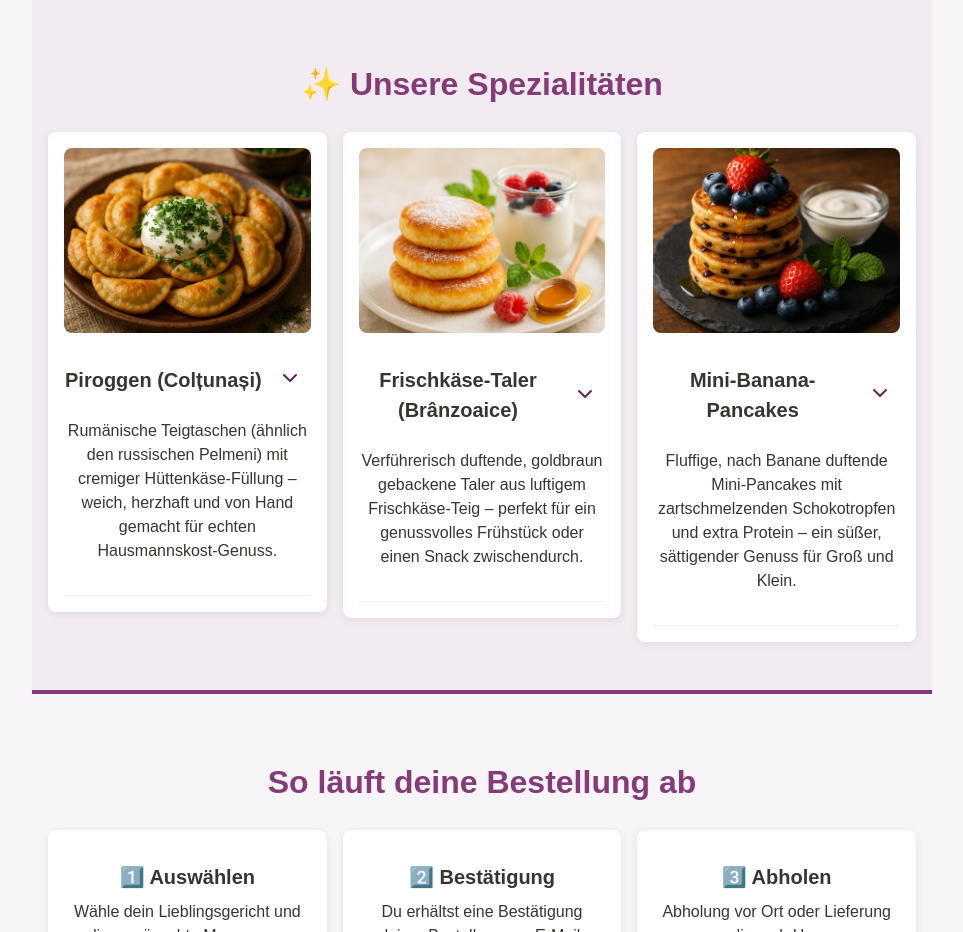
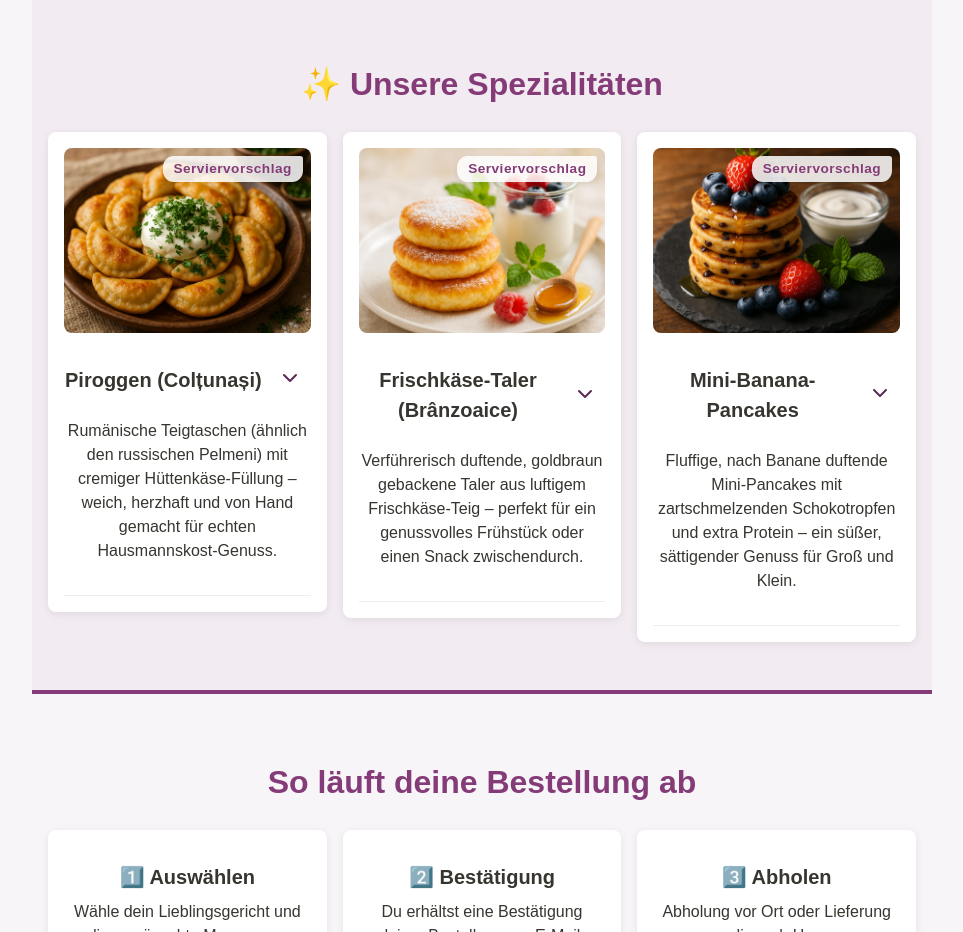
Before and after one commit to tecktim/olgas-kitchen-main, a website built with Vite: page index.html in a window 1280 px wide. Shown: the part 1000-1932 px from the top of the page, without its empty margins (158-1121 px from the left). Built offline with nearby package versions, Linux system fonts and the light colour scheme.

Commit message:
feat: Enhance product display with overlay and image wrapper

```diff
--- a/public/style.css
+++ b/public/style.css
@@ -194,6 +194,7 @@ section + section { border-top:4px solid var(--color-accent); }
   display:flex; flex-direction:column;
   transition: transform var(--duration), box-shadow var(--duration);
   box-shadow: var(--shadow);
+  position: relative;
 }
 .product:hover, .product:focus-within {
   transform: translateY(-4px); box-shadow:var(--shadow-hover);
@@ -257,6 +258,36 @@ section + section { border-top:4px solid var(--color-accent); }
   aspect-ratio: 4 / 3;
   margin-bottom: var(--spacing);
   box-shadow: var(--product-shadow-inset);
+  display: block;
+  position: relative;
+  z-index: 1;
+}
+
+/* Overlay für Serviervorschlag */
+.product-overlay {
+  position: absolute;
+  top: 0.5rem;
+  right: 0.5rem;
+  left: auto;
+  background: rgba(255,255,255,0.85);
+  color: var(--color-accent);
+  font-size: 0.85rem;
+  font-weight: 700;
+  padding: 0.2em 0.8em;
+  border-radius: 0.8em 0.2em 0.8em 0.8em;
+  box-shadow: 0 2px 6px rgba(0,0,0,0.07);
+  z-index: 2;
+  pointer-events: none;
+  letter-spacing: 0.5px;
+  /* Overlay direkt über das Bild legen */
+  /* Eltern-Container für das Bild muss position: relative haben! */
+}
+
+/* Bild-Wrapper für Overlay */
+.product-image-wrapper {
+  position: relative;
+  width: 100%;
+  display: block;
 }
 
 /* Scrollbar styling */
@@ -449,3 +480,11 @@ section.flash {
 .menu-toggle:hover, .menu-toggle:focus {
   background: rgba(0, 0, 0, 0.1);
 }
+
+.product:hover .product-overlay,
+.product:focus-within .product-overlay {
+  background: linear-gradient(90deg, #fff 70%, #f3e3f0 100%);
+  color: var(--color-accent);
+  box-shadow: 0 2px 8px rgba(132,59,120,0.10);
+  transition: background 0.3s, color 0.3s, box-shadow 0.3s;
+}
--- a/src/components/products.js
+++ b/src/components/products.js
@@ -7,7 +7,10 @@ export function renderProducts(products) {
     const prodDiv = document.createElement('div');
     prodDiv.className = 'product';
     prodDiv.innerHTML = `
-      <img class="product-image" src="${p.mainImage}" alt="${p.name}" loading="lazy">
+      <div class="product-image-wrapper">
+        <div class="product-overlay">Serviervorschlag</div>
+        <img class="product-image" src="/${p.mainImage}" alt="${p.name}" loading="lazy">
+      </div>
       <div class="product-header">
         <h3>${p.name}</h3>
         <button class="btn expand" aria-expanded="false" aria-controls="details-${p.id}" aria-label="Mehr Infos zu ${p.name}">
```
